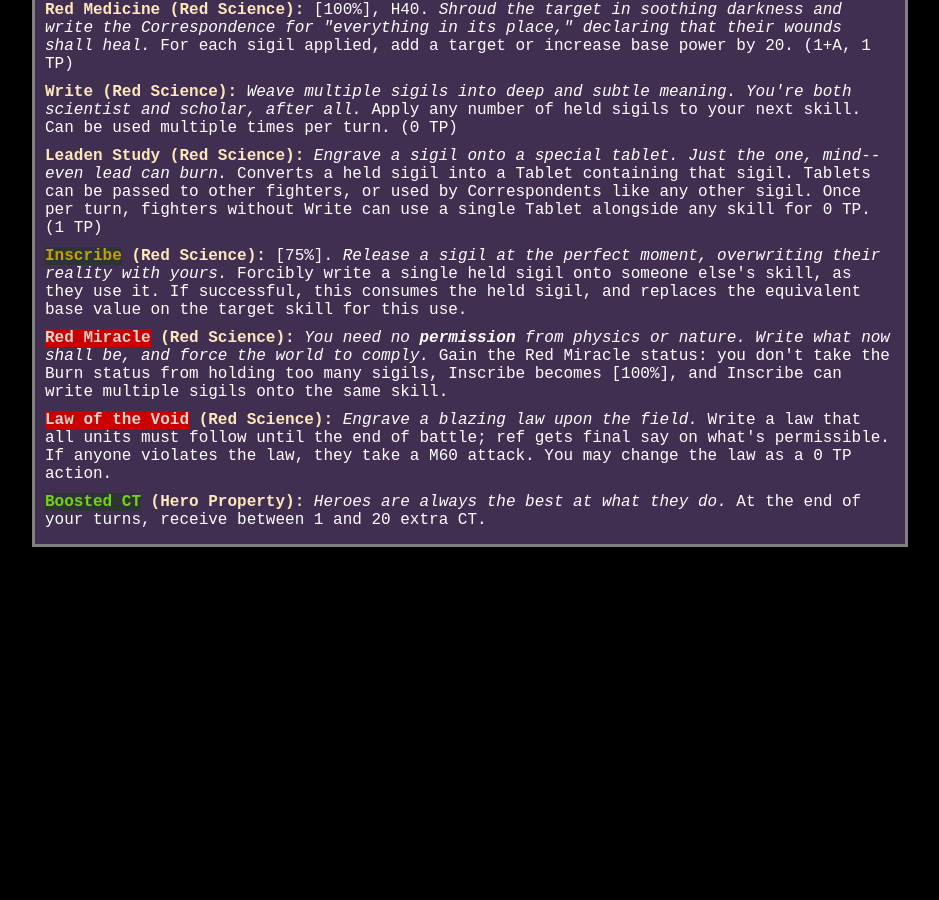
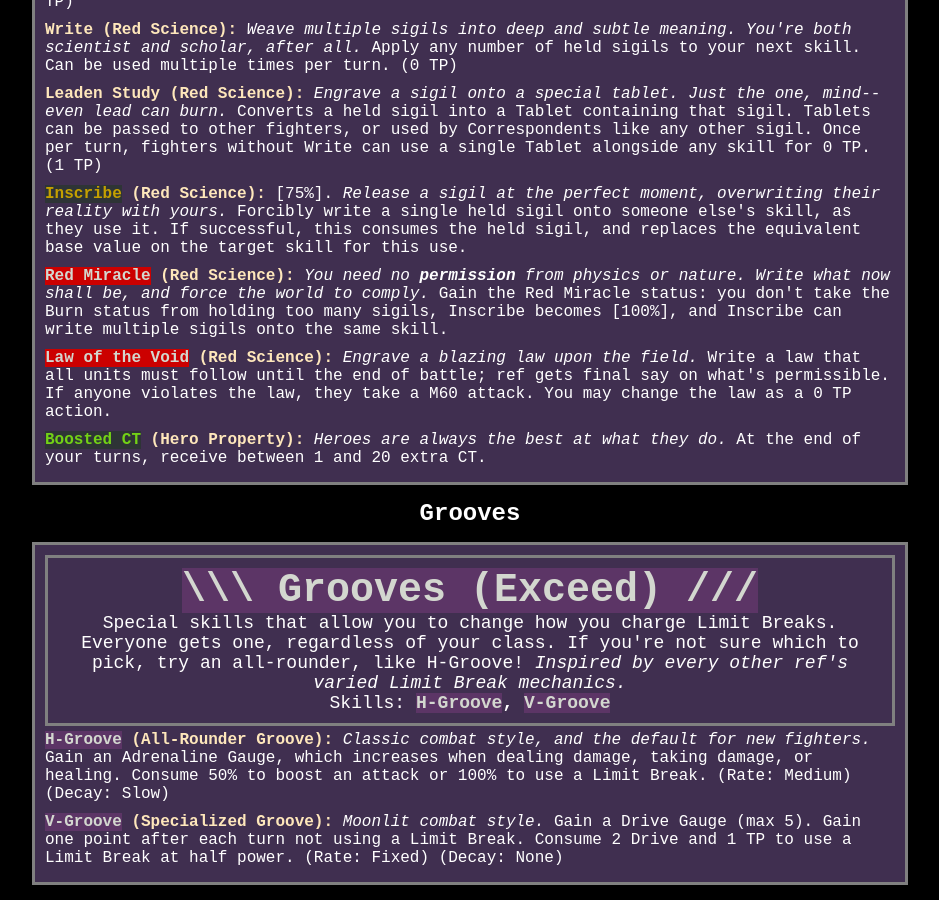
Before and after one commit to satellaviewer/xsys-blog, a Jekyll site: the page system/skills.html, which Jekyll copies as it is, in a window 1280 px wide and 900 px high, scrolled down 10773 px. Shown: the whole window, without its empty margins (170-1109 px from the left). Built offline with Jekyll 4.4.1, drawn with Linux system fonts in a browser that asks for light colours; before the commit the page ends 11335 px from its top, so only the background shows below that; some of the changed text lies outside the part shown.

Commit message:
Added Groove section and removed stats from classes that are purely for grouping skills.

```diff
--- a/system/skills.html
+++ b/system/skills.html
@@ -108,13 +108,14 @@
             <li><a href="#Arbiter">Arbiter</a></li>
             <li><a href="#Correspondent">Correspondent</a></li>
         </ul>
+        <li><a href="#Grooves">Grooves</a></li>
     </ul>
 </div>
 
     <div class="classblock">
         <a id="Basic Skills" />
         <div class="writeup">
-        <span class="fg9 bg2"><strong>\\\ Basic Skills (Hero Tech) ///</strong></span><br />Simple core skills every fighter has access to, no matter their class. Basic attacks are rarely the best option, but the basic support abilities can be surprisingly useful.<br /><span class="fg14 bg">\\ Max HP 300, 3 TP per turn //</span><br /><span class="fg4 bg">P [P-ATK 100 / P-DEF 100 / P-ACC 100 / P-EVD 100]</span> <br /><span class="fg12 bg">R [R-ATK 100 / R-DEF 100 / R-ACC 100 / R-EVD 100]</span> <br /><span class="fg10 bg">M [M-ATK 100 / M-DEF 100 / M-ACC 100 / M-EVD 100]</span><br />Skills: <strong>Fight, Shoot, Spark, First Aid, Use Item, Grab Item, Pass Item, Revive, Wait, <span class="fg8 bg01">Swan Song</span></strong>
+        <span class="fg9 bg2"><strong>\\\ Basic Skills (Hero Tech) ///</strong></span><br />Simple core skills every fighter has access to, no matter their class. Basic attacks are rarely the best option, but the basic support abilities can be surprisingly useful.<br />Skills: <strong>Fight, Shoot, Spark, First Aid, Use Item, Grab Item, Pass Item, Revive, Wait, <span class="fg8 bg01">Swan Song</span></strong>
         </div>
             <div class="skill"><strong>Fight (Hero Tech):</strong> 110%, P35. <em>A single blow with an improvised technique. In the wise words of the ancients, "Only trust your fists. Police will never help you."</em> (1E, 1 TP) </div>
             <div class="skill"><strong>Shoot (Hero Tech):</strong> 110%, R35. <em>A thrown improvised weapon. When in doubt, point and click.</em> (1E, 1 TP) </div>
@@ -291,6 +292,15 @@
             <div class="skill"><strong><span class="fg0 bg04">Law of the Void</span> (Red Science):</strong> <em>Engrave a blazing law upon the field.</em> Write a law that all units must follow until the end of battle; ref gets final say on what's permissible. If anyone violates the law, they take a M60 attack. You may change the law as a 0 TP action. </div>
             <div class="skill"><strong><span class="fg9 bg01">Boosted CT</span> (Hero Property):</strong> <em>Heroes are always the best at what they do.</em> At the end of your turns, receive between 1 and 20 extra CT. </div>
     </div>
+<h2>Grooves</h2>
+    <div class="classblock">
+        <a id="Grooves" />
+        <div class="writeup">
+        <span class="fg0 bg06"><strong>\\\ Grooves (Exceed) ///</strong></span><br />Special skills that allow you to change how you charge Limit Breaks. Everyone gets one, regardless of your class. If you're not sure which to pick, try an all-rounder, like H-Groove! <em>Inspired by every other ref's varied Limit Break mechanics.</em><br />Skills: <strong><span class="fg0 bg06">H-Groove</span>, <span class="fg0 bg06">V-Groove</span></strong>
+        </div>
+            <div class="skill"><strong><span class="fg0 bg06">H-Groove</span> (All-Rounder Groove):</strong> <em>Classic combat style, and the default for new fighters.</em> Gain an Adrenaline Gauge, which increases when dealing damage, taking damage, or healing. Consume 50% to boost an attack or 100% to use a Limit Break. (Rate: Medium) (Decay: Slow) </div>
+            <div class="skill"><strong><span class="fg0 bg06">V-Groove</span> (Specialized Groove):</strong> <em>Moonlit combat style.</em> Gain a Drive Gauge (max 5). Gain one point after each turn not using a Limit Break. Consume 2 Drive and 1 TP to use a Limit Break at half power. (Rate: Fixed) (Decay: None) </div>
+    </div>
 
 </div>
 </body>
```
